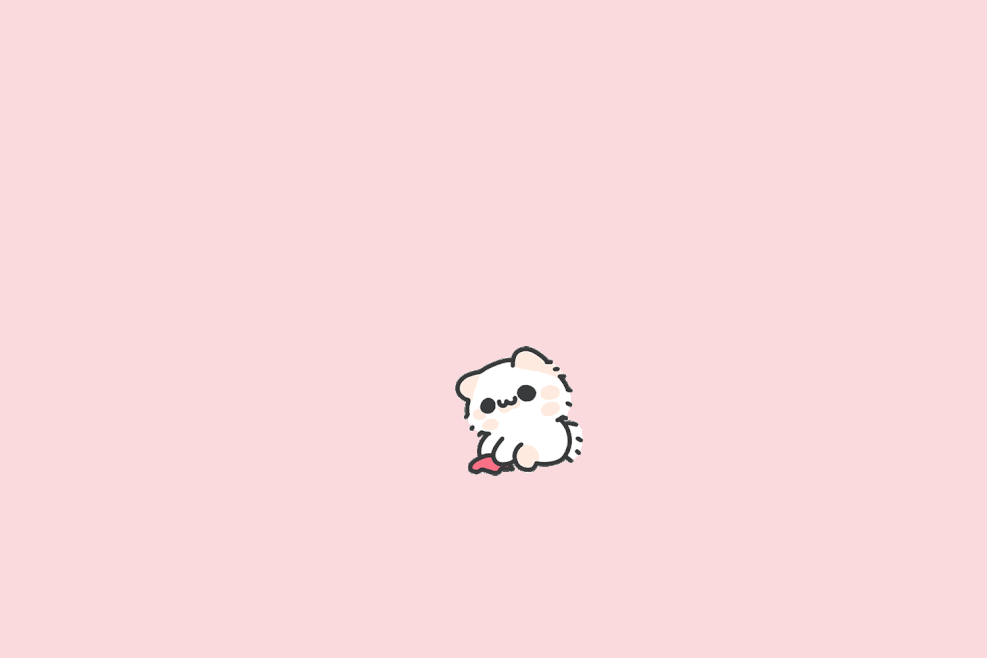
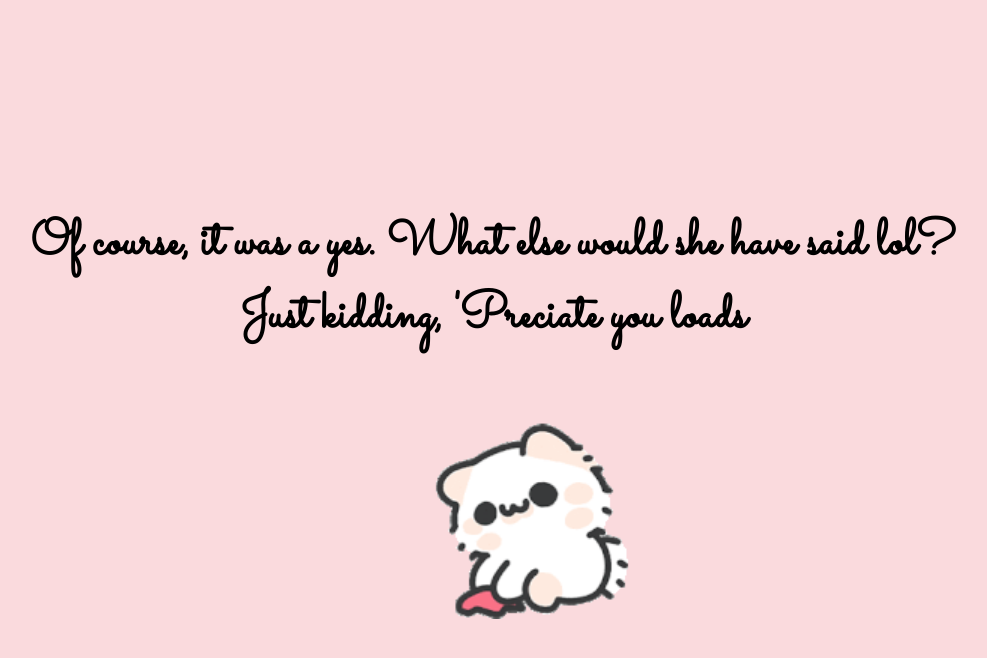
Before and after one commit to Kingblackie/valentines-day, a plain HTML site: page index.html in a window 1280 px wide. Both pictures are taken after a click on the button "Yes". Shown: the whole page, without its empty margins (147-1134 px from the left). Drawn offline with Linux system fonts and the light colour scheme.

Commit message:
adjusted files

```diff
--- a/index.html
+++ b/index.html
@@ -9,9 +9,10 @@
 </head>
 <body>
 	<div id="container">
+		<div id="message"></div>
 		<div id="image-container"></div> <!-- Container for displaying images -->
 		<div id="text-container">
-			<div id="question">Will you be my valentine?</div> <!-- Question -->
+			<div id="question">Soo, I'll keep my ting brief <br>Will you be my valentine?</div> <!-- Question -->
 			<div id="options">
 				<button id="yes-button" onclick="selectOption('yes')">Yes</button> <!-- Yes button -->
 				<button id="no-button" onclick="selectOption('no')">No</button> <!-- No button -->
--- a/script.js
+++ b/script.js
@@ -1,80 +1,74 @@
-// script.js
+// Function to display a welcome message when the page loads
+function displayWelcomeMessage() {
+	var messageContainer = document.getElementById('message');
+	messageContainer.innerHTML = "<h1>Hey Chargie, before you answer... just know that someone (this guy, lol) thinks you're absolutely amazing! 💖</h1>";
+	var imageContainer = document.getElementById('image-container');
+	var image = new Image();
+	image.src = 'https://media0.giphy.com/media/WxBAB110jrDQ5njMaK/giphy.webp?cid=ecf05e47soi8kd9lvyjhar4h9850421qf67suqyefj2gjwpk&ep=v1_gifs_search&rid=giphy.webp&ct=g'
+	image.width = 400
+	image.style.aspectRatio = 1
+	image.onload = function() {
+		imageContainer.appendChild(image);
+	};
+}
 
 // Function to handle button click events
 function selectOption(option) {
-	// Check which option was clicked
 	if (option === 'yes') {
-			// Flash rainbow colors
-			flashRainbowColors(function() {
+			// Fade through soft pink shades
+			softPinkTransition(function() {
 					document.getElementById('question').style.display = 'none'; // Hide the question
-					displayCatHeart(); // Display the cat-heart.gif
+					displayCatHeart(); // Show cat-heart gif
+					displayFinalMessage(); // Show the final heartfelt message
 			});
 	} else if (option === 'no') {
-			// Change text on the "No" button to "You sure?"
+			// Change text on "No" button to "You sure?"
 			document.getElementById('no-button').innerText = 'You sure?';
 			// Increase font size of "Yes" button
 			var yesButton = document.getElementById('yes-button');
 			var currentFontSize = window.getComputedStyle(yesButton).getPropertyValue('font-size');
-			var newSize = parseFloat(currentFontSize) * 2; // Increase font size by  * 2px
+			var newSize = parseFloat(currentFontSize) * 1.5; // Increase by 50%
 			yesButton.style.fontSize = newSize + 'px';
-	} else {
-			// If neither "Yes" nor "No" was clicked, show an alert message
-			alert('Invalid option!');
 	}
 }
 
-// Function to flash rainbow colors and then execute a callback function
-function flashRainbowColors(callback) {
-	var colors = ['#ff0000', '#ff7f00', '#ffff00', '#00ff00', '#0000ff', '#4b0082', '#9400d3'];
+// Function for a smooth pink transition effect
+function softPinkTransition(callback) {
+	var colors = ['#FFEBEE', '#FCE4EC', '#F8BBD0', '#F48FB1', '#F06292', '#EC407A'];
 	var i = 0;
 	var interval = setInterval(function() {
 			document.body.style.backgroundColor = colors[i];
 			i = (i + 1) % colors.length;
-	}, 200); // Change color every 200 milliseconds
+	}, 300); // Change every 300ms
 	setTimeout(function() {
 			clearInterval(interval);
 			document.body.style.backgroundColor = ''; // Reset background color
 			if (callback) {
 					callback();
 			}
-	}, 2000); // Flash colors for 2 seconds
-}
-
-// Function to display the cat.gif initially
-function displayCat() {
-	// Get the container where the image will be displayed
-	var imageContainer = document.getElementById('image-container');
-	// Create a new Image element for the cat
-	var catImage = new Image();
-	// Set the source (file path) for the cat image
-	catImage.src = 'cat.gif'; // Assuming the cat image is named "cat.gif"
-	// Set alternative text for the image (for accessibility)
-	catImage.alt = 'Cat';
-	// When the cat image is fully loaded, add it to the image container
-	catImage.onload = function() {
-			imageContainer.appendChild(catImage);
-	};
+	}, 2500); // Run for 2.5 seconds
 }
 
 // Function to display the cat-heart.gif
 function displayCatHeart() {
-	// Clear existing content in the image container
 	document.getElementById('image-container').innerHTML = '';
-	// Get the container where the image will be displayed
 	var imageContainer = document.getElementById('image-container');
-	// Create a new Image element for the cat-heart
 	var catHeartImage = new Image();
-	// Set the source (file path) for the cat-heart image
-	catHeartImage.src = 'cat-heart.gif'; // Assuming the cat-heart image is named "cat-heart.gif"
-	// Set alternative text for the image (for accessibility)
+	catHeartImage.src = 'cat-heart.gif';
+	catHeartImage.style.width = '300px'
+	catHeartImage.style.objectFit = 'cover'
 	catHeartImage.alt = 'Cat Heart';
-	// When the cat-heart image is fully loaded, add it to the image container
 	catHeartImage.onload = function() {
 			imageContainer.appendChild(catHeartImage);
-			// Hide the options container
 			document.getElementById('options').style.display = 'none';
 	};
 }
 
-// Display the cat.gif initially
-displayCat();
+// Function to display the final heartfelt message
+function displayFinalMessage() {
+	var messageContainer = document.getElementById('message');
+	messageContainer.innerHTML = "<h1>Of course, it was a yes. What else would she have said lol?<br> Just kidding, 'Preciate you loads</h1>";
+}
+
+// Call function when page loads
+window.onload = displayWelcomeMessage;
--- a/style.css
+++ b/style.css
@@ -1,10 +1,10 @@
 /* style.css */
 
 body {
-	font-family: Arial, sans-serif; /* Fallback font family */
 	text-align: center; /* Center-align text */
 	margin: 0; /* Remove default margin */
 	background-color: #FADADD; /* Set background color to light pink */
+	font-family: 'Sacramento', cursive;
 }
 
 #container {
@@ -19,8 +19,11 @@ body {
 	/* This container will hold the images */
 }
 
+#message {
+	font-size: 25px;
+}
+
 #question {
-	font-family: 'Sacramento', cursive; /* Apply Sacramento font to the question */
 	font-size: 52px; /* Set font size for the question */
 }
 
@@ -32,7 +35,6 @@ button {
 	padding: 10px 20px; /* Set padding for buttons */
 	margin: 0 10px; /* Set margin around buttons */
 	font-size: 26px; /* Set font size for buttons */
-	font-family: 'Sacramento', cursive; /* Apply Sacramento font to the options */
 	background-color: #FB607F; /* Set button background color */
 	color: white; /* Set text color to white */
 	border: none; /* Remove button border */
```
